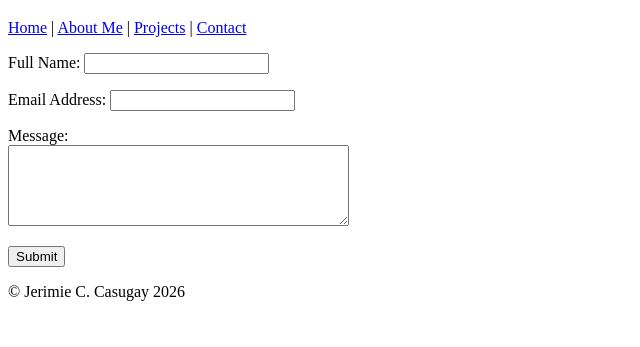
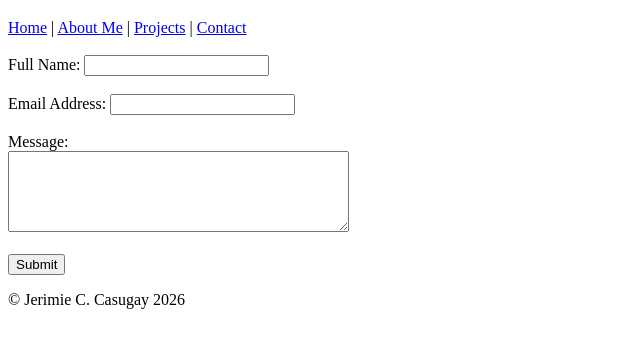
Before and after one commit to akiaa08/My-First-Repo, a plain HTML site: page 06_assignment/contact.html in a window 1280 px wide. Shown: the part 61-408 px from the top of the page, without its empty margins (0-640 px from the left). Drawn offline with Linux system fonts and the light colour scheme.

Commit message:
Paragraph element fixes for Assignment 6 commit

```diff
--- a/06_assignment/contact.html
+++ b/06_assignment/contact.html
@@ -21,18 +21,17 @@ AUTHOR: JERIMIE C. CASUGAY
         </header>
         <main>
             <form action="#" method="GET">
-                <p>
-                    <label for="full-name">Full Name:</label>
-                    <input type="text" id="full-name" name="full_name" required>
-                </p>
-                <p>
-                    <label for="email">Email Address:</label>
-                    <input type="email" id="email" name="email" required>
-                </p>
-                <p>
-                    <label for="message">Message:</label><br>
-                    <textarea id="message" name="message" rows="5" cols="40"></textarea>
-                </p>
+                <br>
+                <label for="full-name">Full Name:</label>
+                <input type="text" id="full-name" name="full_name" required>
+                <br><br>
+                <label for="email">Email Address:</label>
+                <input type="email" id="email" name="email" required>
+                <br><br>
+                <label for="message">Message:</label>
+                <br>
+                <textarea id="message" name="message" rows="5" cols="40"></textarea>
+                <br><br>
                 <button type="submit">Submit</button>
             </form>
         </main>
```
Also changed, not shown: 06_assignment/portfolio.html (+5 -6 lines).
